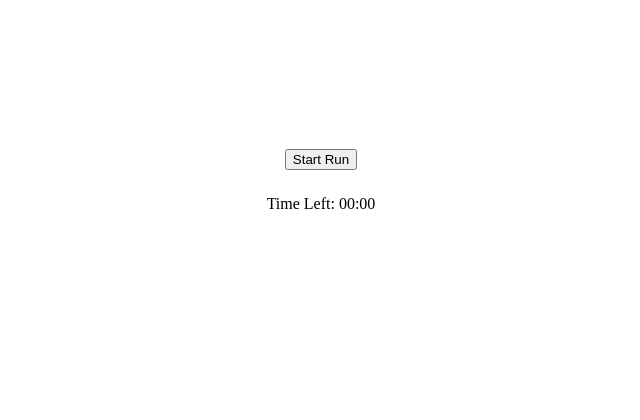
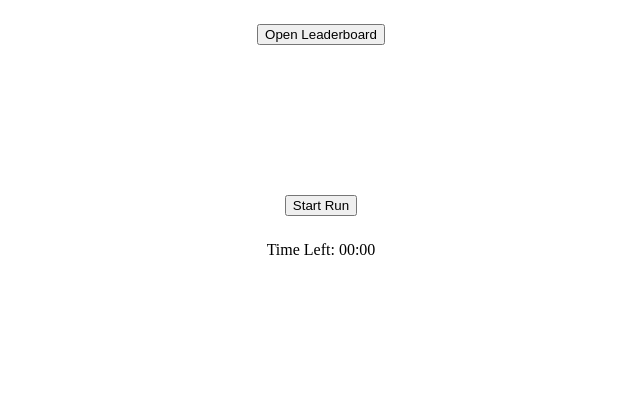
Before and after one commit to e-spinner/app, a Flask app: page / in a window 1280 px wide. Shown: the part 364-784 px from the top of the page, without its empty margins (319-959 px from the left). Run offline with Flask 3, Linux system fonts and the light colour scheme; parts of the project's set-up code (start-up, migrations or seed data) failed here and were passed over; some libraries are stand-ins or nearby versions.

Commit message:
read in from database and display leaderboard

```diff
--- a/server.py
+++ b/server.py
@@ -32,7 +32,7 @@ def debug():
     return jsonify({"message": "POST request received"})
 
 @app.route('/save_path_data', methods=['POST'])
-def save_path_data() :
+def save_path_data():
     data = request.get_json()
 
     path = data.get('path')
@@ -52,7 +52,30 @@ def save_path_data() :
     paths.insert_one(record)
     return jsonify({"message": "POST request received"})
 
+@app.route('/leaderboard')
+def leaderboard():
+    try:
+        # Fetch all runs from the database and sort them by distance
+        runs = list(paths.find().sort("distance", -1))
+
+        # response data
+        leaderboard_data = [
+            {
+                "username": run["username"],
+                "timestamp": run["timestamp"].strftime("%Y-%m-%d %H:%M:%S"),
+                "duration": run["duration"],
+                "distance": run["distance"],
+                "path": run["path"]
+            }
+            for run in runs
+        ]
+
+        return jsonify(leaderboard_data)
+    except Exception as e:
+        print(e)
+        return jsonify({"error": str(e)}), 500
+
 
 if __name__ == '__main__':
 
-    app.run(debug=False, host=get_local_ip())
+    app.run(debug=True, host=get_local_ip())
--- a/static/share.js
+++ b/static/share.js
@@ -141,3 +141,100 @@ function calculateDistance(path) {
 function deg2rad(deg) {
     return deg * (Math.PI / 180);
 }
+
+
+document.addEventListener('DOMContentLoaded', () => {
+
+    const leaderModal = document.getElementById('leaderboardModal')
+    const leaderButton = document.getElementById('leaderBoardButton')
+
+
+    leaderButton.addEventListener('click', async () => {
+        leaderModal.classList.remove('hidden')
+
+        const leaderDisplay = document.getElementById('leaderDisplay')
+
+        try {
+            const response = await fetch('/leaderboard');
+            if (!response.ok) {
+                throw new Error("Failed to fetch leaderboard data");
+            }
+
+            const leaderboard = await response.json();
+            console.log("Leaderboard Data:", leaderboard);
+
+            leaderboard.forEach((entry, index) => {
+                const item = document.createElement("div");
+                item.classList.add('leader')
+
+                const canvasId = `path_${index}`;
+
+                item.innerHTML = `
+                <p>#${index + 1}: ${entry.username}</p>
+                <p>Distance: ${entry.distance.toFixed(2)} mi</p>
+                <p>Duration: ${entry.duration.toFixed(1)} mins</p>
+                <p>Date: ${entry.timestamp}</p>
+                <canvas id="${canvasId}"></canvas>
+                `;
+
+                leaderDisplay.appendChild(item);
+
+                const canvas = document.getElementById(canvasId);
+                if (canvas && entry.path && entry.path.length > 1) {
+                    const ctx = canvas.getContext('2d');
+
+                    const path = entry.path;
+                    // console.log(path)
+
+                    const width = canvas.parentElement.clientWidth;
+                    const height = canvas.parentElement.clientHeight;
+                    canvas.width = width;
+                    canvas.height = height;
+
+                    const bounds = {
+                        minX: Math.min(...path.map(point => point.x)),
+                        maxX: Math.max(...path.map(point => point.x)),
+                        minY: Math.min(...path.map(point => point.y)),
+                        maxY: Math.max(...path.map(point => point.y)),
+                    };
+
+                    const rangeX = bounds.maxX - bounds.minX;
+                    const rangeY = bounds.maxY - bounds.minY;
+
+
+                    // console.log(canvas.width, canvas.height)
+
+                    // Normalize and scale points
+                    const scaledPath = path.map(point => ({
+                        x: ((point.x - bounds.minX) / rangeX) * (width * 0.9) + (width * 0.05),
+                        y: height - (((point.y - bounds.minY) / rangeY) * (height * 0.9) + (height * 0.05))
+                    }));
+
+                    console.log(scaledPath)
+                    // Draw the path
+                    ctx.beginPath();
+                    ctx.moveTo(scaledPath[0].x, scaledPath[0].y);
+                    scaledPath.slice(1).forEach(point => {
+                        ctx.lineTo(point.x, point.y)
+                    });
+                    ctx.strokeStyle = '#007BFF';
+                    ctx.lineWidth = 2;
+                    ctx.stroke();
+
+                } else {
+                    console.warn(`No path data available for ${entry.username}`);
+                }
+            });
+        } catch (error) {
+            console.error("Error loading leaderboard:", error);
+        }
+
+
+        const closeLeader = document.getElementById('closeLeaderboard')
+
+        closeLeader.addEventListener('click', () => {
+            leaderModal.classList.add('hidden')
+        })
+    })
+
+});
--- a/static/styles.css
+++ b/static/styles.css
@@ -89,3 +89,20 @@ svg {
 .hidden {
     display: none;
 }
+
+#leaderboardModal {
+    height: 80%;
+    overflow: scroll;
+}
+
+#leaderDisplay {
+    display: flex;
+    flex-direction: column;
+    gap: 10px;
+    margin: 10px;
+}
+
+.leader {
+    border-radius: 10px;
+    box-shadow: 0 0 15px rgba(0, 0, 0, 0.3);
+}
--- a/templates/index.html
+++ b/templates/index.html
@@ -16,6 +16,8 @@
 <body>
     <h1>Run Timer App</h1>
     <div id="map"></div>
+
+    <button id="leaderBoardButton">Open Leaderboard</button>
 
     <!-- SVG Feedback Area -->
     <div id="display">
@@ -101,6 +103,13 @@
         </form>
     </div>
 
+    <div id="leaderboardModal" class="modal hidden">
+        <button id="closeLeaderboard">Close Leaderboard</button>
+        <div id="leaderDisplay">
+
+        </div>
+    </div>
+
 </body>
 
 </html>
```
